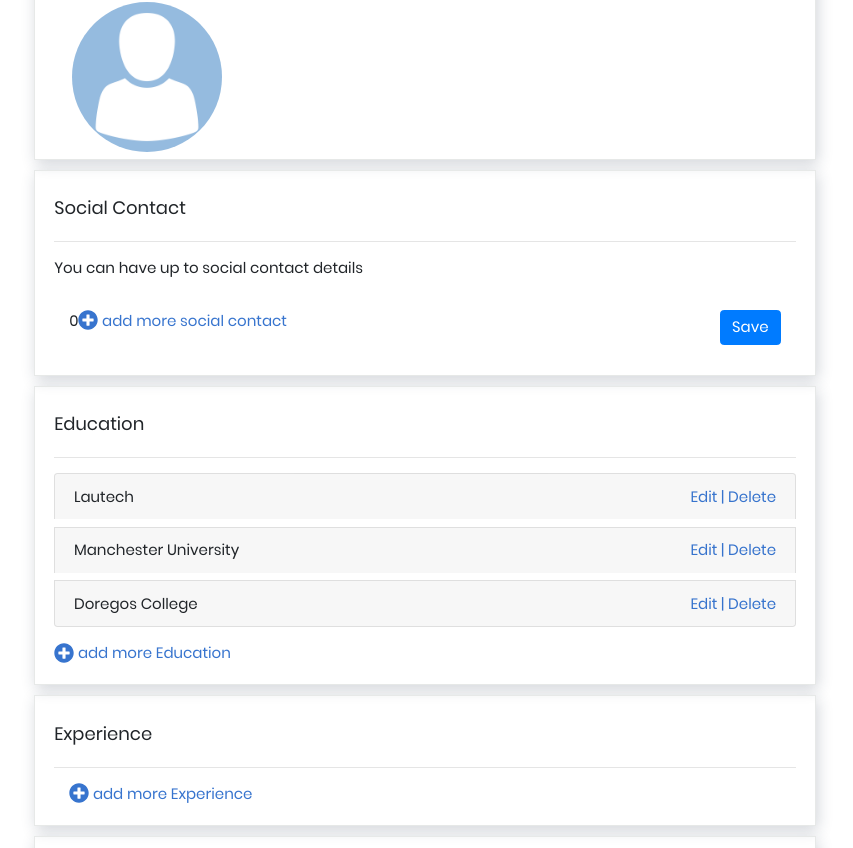
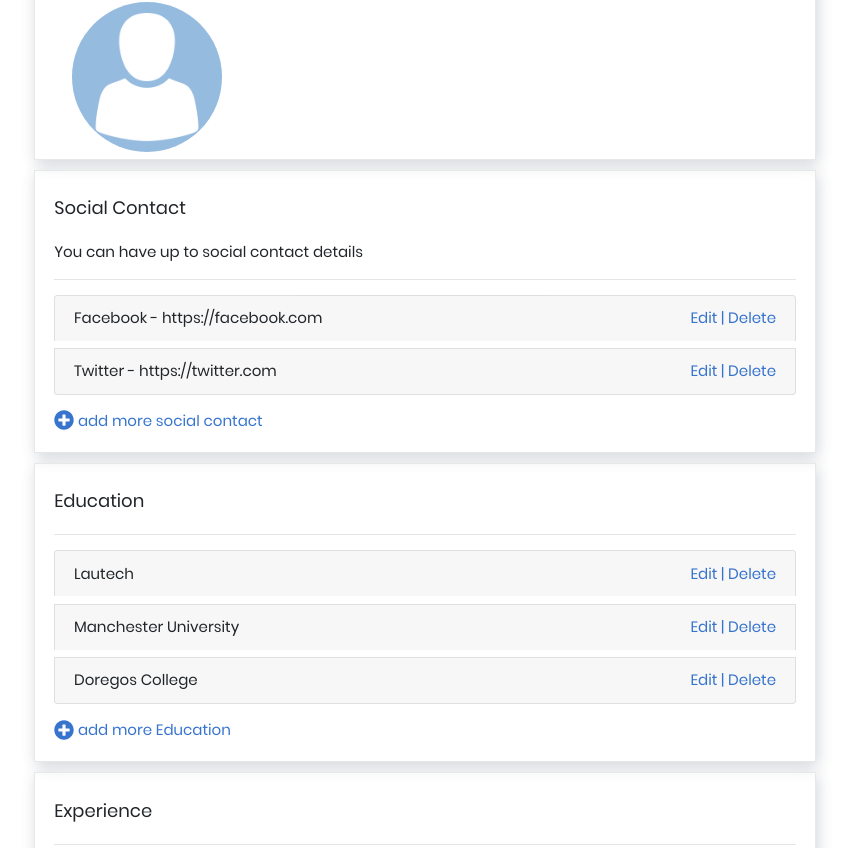
Before and after one commit to TechBuilder-360/portfolio-react, a React (Create React App) app: page /profile/1/edit in a window 1280 px wide. Shown: the part 996-1844 px from the top of the page, without its empty margins (215-1068 px from the left). Built offline with nearby package versions, Linux system fonts and the light colour scheme; what react-social-login would draw is missing.

Commit message:
set up social contact edit

```diff
--- a/src/components/portfolio-edit/social/child.js
+++ b/src/components/portfolio-edit/social/child.js
@@ -1,53 +1,46 @@
 import React from "react";
+import SocialForm from "./socialForm";
+import { Accordion, Card, useAccordionToggle } from "react-bootstrap";
+// import classes from "../../personal_info/personalInfo.module.css";
 import classes from "../personal_info/personalInfo.module.css";
-import { FontAwesomeIcon } from "@fortawesome/react-fontawesome";
-import { faTrash } from "@fortawesome/free-solid-svg-icons";
-import { Col, Form, Row } from "react-bootstrap";
 
-const Child = (props) => {
-  const socialNetworks = [
-    "Facebook",
-    "LinkedIn",
-    "Twitter",
-    "Instagram",
-    "Github",
-  ];
+function CustomToggle({ children, eventKey }) {
+  const decoratedOnClick = useAccordionToggle(eventKey, null); // Add checker to see if form has been edited and needs saving before closing
 
-  let socialNetworkOptions = socialNetworks.map((item) => (
-    <option key={item}>{item}</option>
-  ));
   return (
-    <div className={classes.container}>
-      <div className={classes.drop}>
-        <Form>
-          <Row>
-            <Col xs={12} md={5} className={classes.Mb_5}>
-              <Form.Group>
-                <Form.Label>Select Social Network</Form.Label>
-                <Form.Control as="select" defaultValue={props.label} custom>
-                  {socialNetworkOptions}
-                </Form.Control>
-              </Form.Group>
-            </Col>
-            <Col xs={12} md={6} className={classes.Mb_5}>
-              <Form.Group>
-                <Form.Label>Link to your page</Form.Label>
-                <Form.Control value={props.link} />
-              </Form.Group>
-            </Col>
-            <Col xs={12} md={1}>
-              <Form.Group style={{ float: "right" }}>
-                <FontAwesomeIcon
-                  // className={classes.delete}
-                  onClick={() => props.remove(props.id)}
-                  icon={faTrash}
-                />
-              </Form.Group>
-            </Col>
-          </Row>
-        </Form>
-      </div>
-    </div>
+    <a id={`close-accordion-${eventKey}`} onClick={decoratedOnClick}>
+      {" "}
+      {children}
+    </a>
+  );
+}
+
+const Child = ({ label, link, ...props }) => {
+  return (
+    <Card className={classes.Accordion_Child}>
+      <Card.Header>
+        {label}
+        &nbsp;{"-"}&nbsp;
+        {link}
+        <span style={{ float: "Right" }}>
+          <CustomToggle eventKey={props.i}>Edit</CustomToggle> |{" "}
+          <a type="button" onClick={() => props.removeMore(label, link)}>
+            Delete
+          </a>
+        </span>
+      </Card.Header>
+      <Accordion.Collapse eventKey={props.i}>
+        <Card.Body>
+          <SocialForm
+            link={link}
+            label={label}
+            closeForm={() =>
+              document.getElementById(`close-accordion-${props.i}`).click()
+            }
+          />
+        </Card.Body>
+      </Accordion.Collapse>
+    </Card>
   );
 };
 export default Child;
--- a/src/components/portfolio-edit/social/social.js
+++ b/src/components/portfolio-edit/social/social.js
@@ -4,84 +4,56 @@ import classes from "../personal_info/personalInfo.module.css";
 import Child from "./child";
 import { FontAwesomeIcon } from "@fortawesome/react-fontawesome";
 import { faPlusCircle } from "@fortawesome/free-solid-svg-icons";
-import { Button, Col } from "react-bootstrap";
 // import { useSelector, shallowEqual } from "react-redux";
 import { connect } from "react-redux";
+import SocialForm from "./socialForm";
+import { Accordion } from "react-bootstrap";
 
 const Social = (props) => {
   // const authState = useSelector((state) => state.porfolio, shallowEqual);
-  let userLinks = props.socialLinks;
-  const [numchild, setNumchild] = useState(0);
-  const [sLinks, setsLinks] = useState([]);
 
-  // let children = [];
-  // useEffect(() => {
-  //   children = userLinks.map((item, index) => (
-  //     <Child
-  //       label={item.label}
-  //       link={item.url}
-  //       remove={remove}
-  //       key={index}
-  //       id={index}
-  //     />
-  //   ));
-  //   console.log(children);
-  //   setsLinks(children);
-  //   setNumchild(children.length);
-  // }, [props.socialLinks]);
+  const [form, setForm] = useState(null);
+  const [formVisible, setFormVisible] = useState(false);
 
-  let remove = useCallback((index) => {
-    // let newList = sLinks.filter((item) => item.props.id !== index);
-    // setsLinks(newList);
-    // setNumchild(numchild - 1);
-    console.log('test vic', index, sLinks.length, sLinks)
-    let even = [];
-    for(var i = 0; i < sLinks.length; i++) {
+  useEffect(() => {
+    if (formVisible) {
+      setForm(<SocialForm closeForm={() => setFormVisible(false)} />);
+    } else {
+      setForm(null);
+    }
+  }, [formVisible]);
 
-      console.log('test bool', i,)
-      if (sLinks[i].props.id != index) even.push(sLinks[i]);
-    }
-    setsLinks(even);
-
-    // console.log('test', even)
-  }, [sLinks]);
-
-  let addMore = () => {
-    if (numchild <= process.env.REACT_APP_SOCIAL_LINKS_LIMIT) {
-      let newItem = <Child remove={remove} key={Math.random()} id={Math.random()} />;
-      setsLinks([...sLinks, newItem]);
-      setNumchild(numchild + 1);
-    }
+  let remove = (label, link) => {
+    console.log("item to be removed", label, link);
+    //Dispatch event to remove the parameter from redux
   };
 
-  console.log("comps", sLinks);
+  // Populate accordion children with existing record
+  const children = props.socialLinks.map((item, i) => (
+    <Child
+      label={item.label}
+      link={item.url}
+      removeMore={remove}
+      closeForm={() => setFormVisible(false)}
+      i={i + 1}
+      key={i}
+    />
+  ));
+
   return (
     <div className={style.SubSection}>
       <p className="title">Social Contact</p>
-      <hr />
       <p className="sub-title">
         You can have up to {process.env.REACT_APP_SOCIAL_LINKS_LIMIT} social
         contact details
       </p>
-      <Col md={12}>
-        {sLinks}
-        <div style={{ marginTop: "30px" }}>
-          {numchild}
-          {numchild >= process.env.REACT_APP_SOCIAL_LINKS_LIMIT ? null : (
-            <span onClick={addMore}>
-              <FontAwesomeIcon icon={faPlusCircle} size="lg" /> add more social
-              contact
-            </span>
-          )}
-          <Button
-            style={{ float: "right" }}
-            type="submit"
-            className={classes.Mb_5}
-          >
-            Save
-          </Button>
-        </div>
-      </Col>
+      <hr />
+      <Accordion className={classes.Accordion_Parent}>{children}</Accordion>
+      {form}
+      <span onClick={() => setFormVisible(true)}>
+        <FontAwesomeIcon icon={faPlusCircle} size="lg" /> add more social
+        contact
+      </span>
     </div>
   );
 };
--- /dev/null
+++ b/src/components/portfolio-edit/social/socialForm.js
@@ -0,0 +1,63 @@
+import React, {useRef} from "react";
+import { Button, Col, Form, Row } from "react-bootstrap";
+import Container from "../../../container/Container";
+import classes from "../personal_info/personalInfo.module.css"
+
+const SocialForm = (props) => {
+  const inputLabel = useRef(null);
+  const inputLink = useRef(null);
+  const socialNetworks = [
+    "Facebook",
+    "LinkedIn",
+    "Twitter",
+    "Instagram",
+    "Github",
+  ];
+  let socialNetworkOptions = socialNetworks.map((item) => (
+    <option key={item}>{item}</option>
+  ));
+  let save = (inputLabel, inputLink) => {
+    console.log("item to be save", inputLabel, inputLink);
+    //Dispatch event to add the parameter to redux
+  };
+  return (
+    <Container>
+      <Form>
+        <Row>
+          <Col xs={12} md={6} className={classes.Mb_5}>
+            <Form.Group>
+              <Form.Label>Select Social Network</Form.Label>
+              <Form.Control as="select" defaultValue={props.label} ref={inputLabel} custom>
+                {socialNetworkOptions}
+              </Form.Control>
+            </Form.Group>
+          </Col>
+
+          <Col xs={12} md={6} className={classes.Mb_5}>
+            <Form.Group>
+              <Form.Label>Link to your page</Form.Label>
+              <Form.Control value={props.link} ref={inputLink} />
+            </Form.Group>
+          </Col>
+        </Row>
+      </Form>
+
+      {/* I recommend we remove button later in future and save form field onBlur
+          We may still rethink this later, just a suggestion :)
+      */}
+      <div style={{ textAlign: "right" }}>
+        <Button
+          type="button"
+          onClick={props.closeForm}
+          className="btn btn-info mt-15 mr-2"
+        >
+          Cancel
+        </Button>
+        <Button type="submit" className="btn btn-primary mt-15" onClick={() => save(inputLabel.current.value, inputLink.current.value)}>
+          Save
+        </Button>
+      </div>
+    </Container>
+  );
+};
+export default SocialForm;
```
